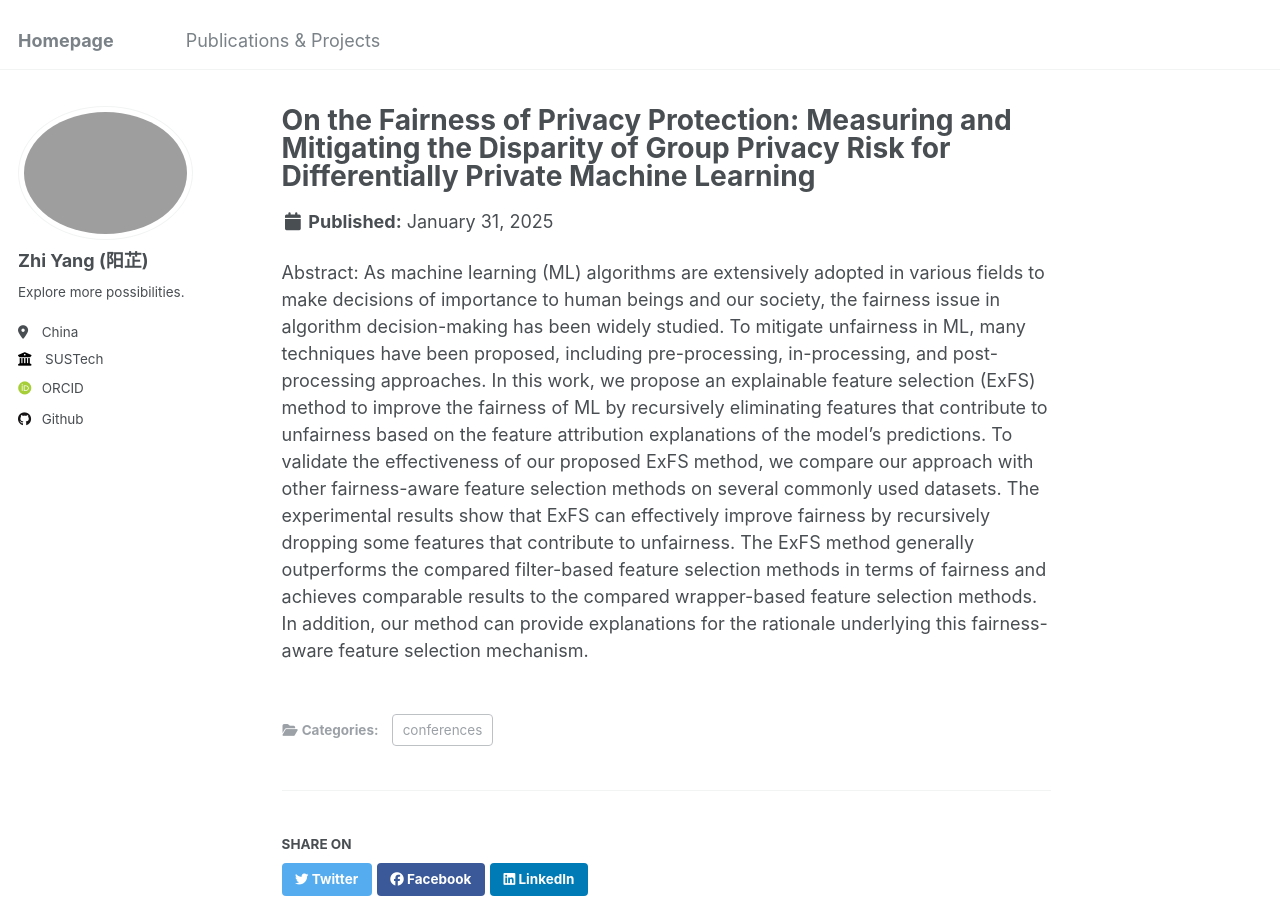
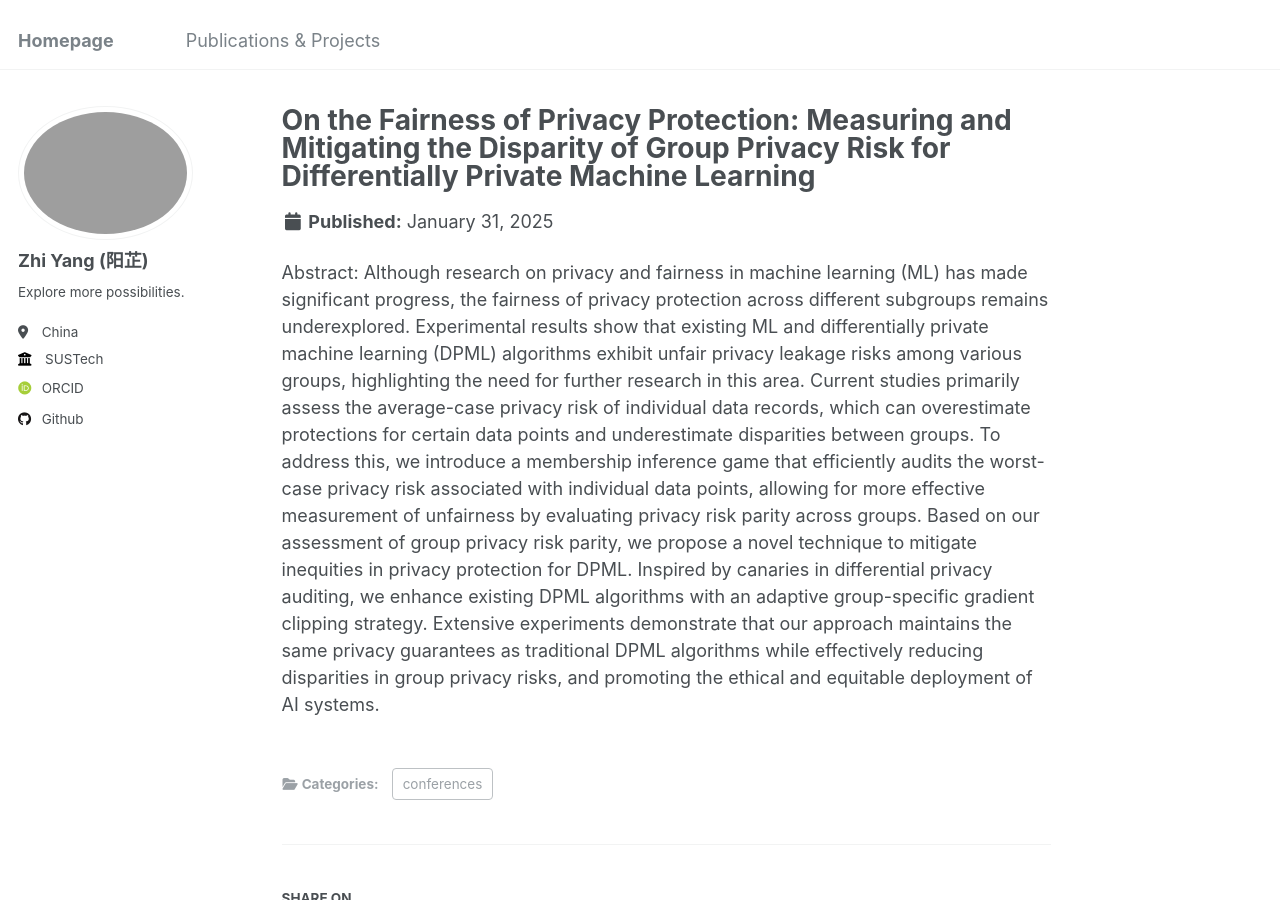
Before and after one commit to ruayz/ruayz.github.io, a Jekyll site: the page built from _publications/2025-01-31-paper-title-number-3.md, in a window 1280 px wide and 900 px high. Built offline with Jekyll 4.4.1, drawn with Linux system fonts in a browser that asks for light colours; some web fonts are replaced.

Commit message:
Update 2025-01-31-paper-title-number-3.md

```diff
--- a/_publications/2025-01-31-paper-title-number-3.md
+++ b/_publications/2025-01-31-paper-title-number-3.md
@@ -7,4 +7,4 @@ excerpt: 'While privacy-aware and fair ML has advanced, the fairness of privacy
 paperurl: 'http://ruayz.github.io/files/paper_icml.pdf'
 ---
 
-Abstract: As machine learning (ML) algorithms are extensively adopted in various fields to make decisions of importance to human beings and our society, the fairness issue in algorithm decision-making has been widely studied. To mitigate unfairness in ML, many techniques have been proposed, including pre-processing, in-processing, and post-processing approaches. In this work, we propose an explainable feature selection (ExFS) method to improve the fairness of ML by recursively eliminating features that contribute to unfairness based on the feature attribution explanations of the model's predictions. To validate the effectiveness of our proposed ExFS method, we compare our approach with other fairness-aware feature selection methods on several commonly used datasets. The experimental results show that ExFS can effectively improve fairness by recursively dropping some features that contribute to unfairness. The ExFS method generally outperforms the compared filter-based feature selection methods in terms of fairness and achieves comparable results to the compared wrapper-based feature selection methods. In addition, our method can provide explanations for the rationale underlying this fairness-aware feature selection mechanism.
+Abstract: Although research on privacy and fairness in machine learning (ML) has made significant progress, the fairness of privacy protection across different subgroups remains underexplored. Experimental results show that existing ML and differentially private machine learning (DPML) algorithms exhibit unfair privacy leakage risks among various groups, highlighting the need for further research in this area. Current studies primarily assess the average-case privacy risk of individual data records, which can overestimate protections for certain data points and underestimate disparities between groups. To address this, we introduce a membership inference game that efficiently audits the worst-case privacy risk associated with individual data points, allowing for more effective measurement of unfairness by evaluating privacy risk parity across groups. Based on our assessment of group privacy risk parity, we propose a novel technique to mitigate inequities in privacy protection for DPML. Inspired by canaries in differential privacy auditing, we enhance existing DPML algorithms with an adaptive group-specific gradient clipping strategy. Extensive experiments demonstrate that our approach maintains the same privacy guarantees as traditional DPML algorithms while effectively reducing disparities in group privacy risks, and promoting the ethical and equitable deployment of AI systems.
```
